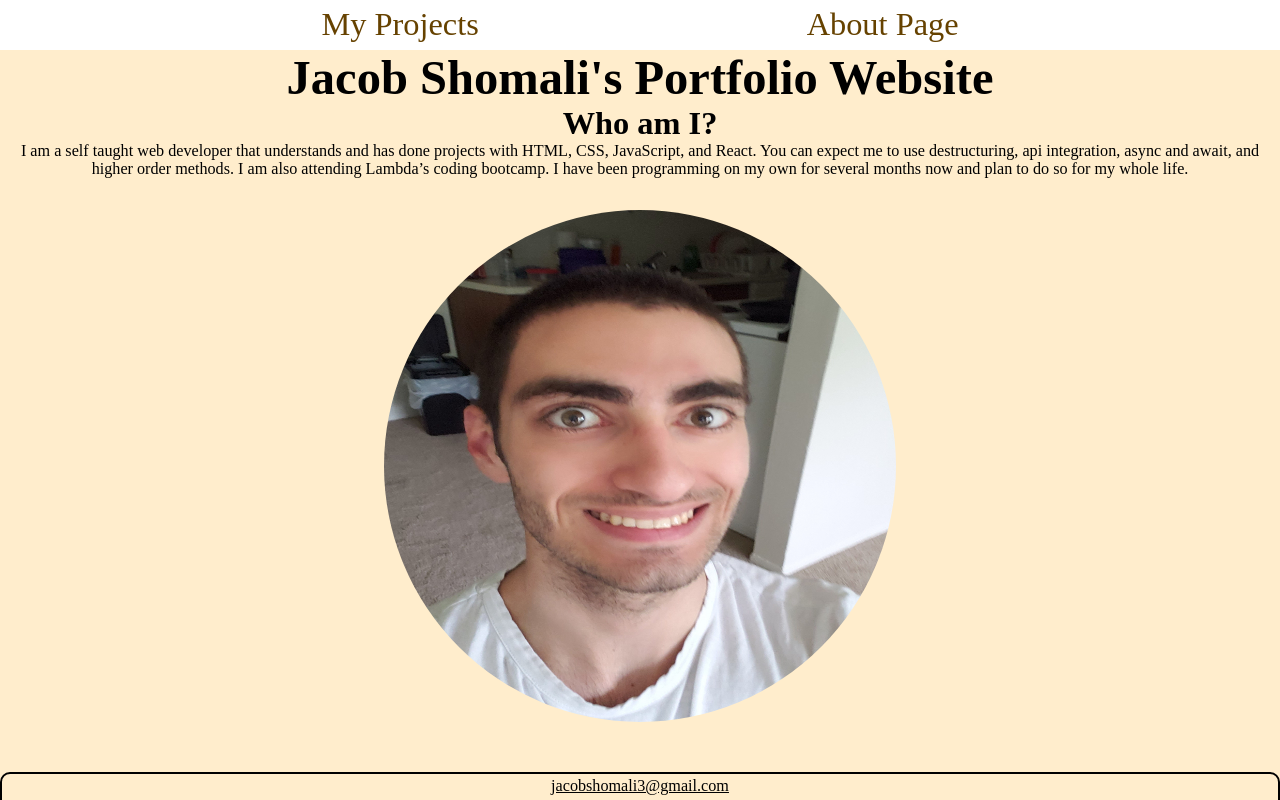
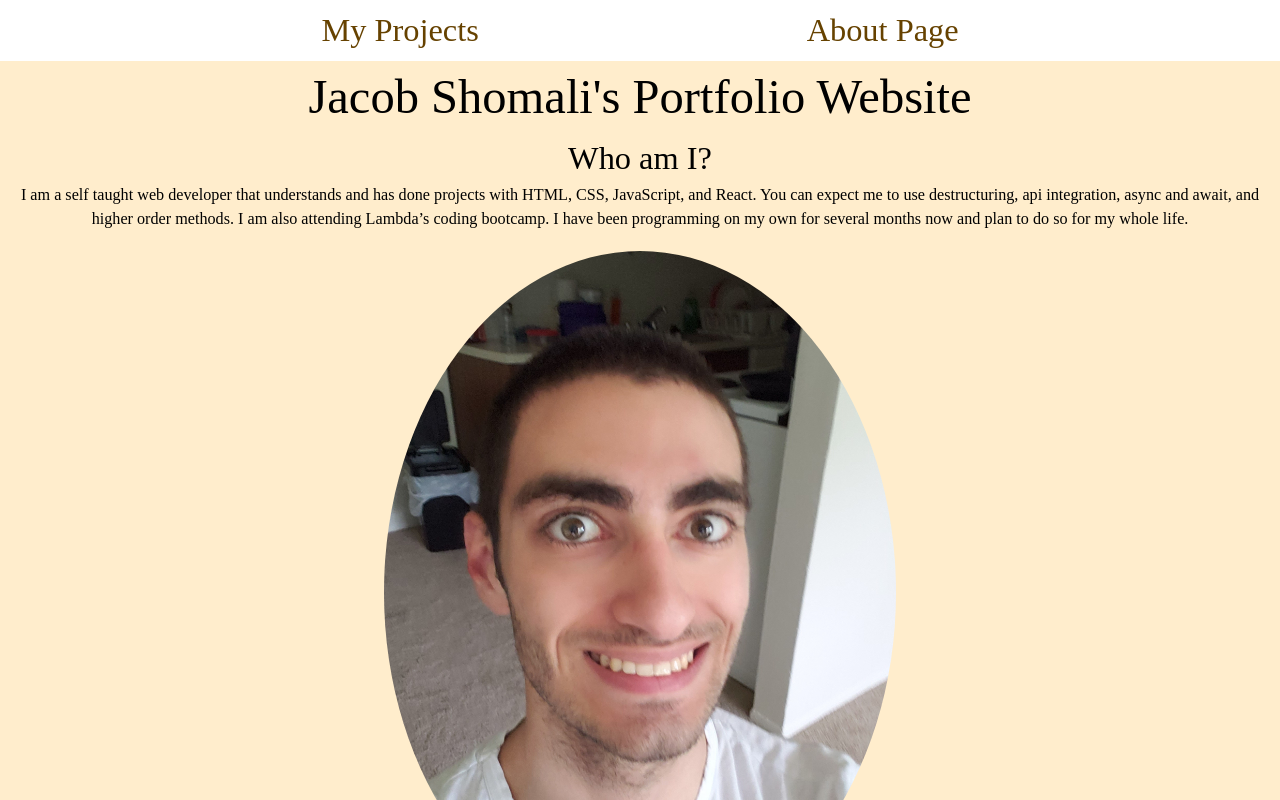
Before and after one commit to collerhatguy/portfolio-react, a React (Create React App) app: page / in a window 1280 px wide. Shown: the top 800 px of the page. Built offline with nearby package versions, Linux system fonts and the light colour scheme; the HTML template or start-up script is replaced by a standard one.

Commit message:
fixed accessibilty issues

```diff
--- a/src/style/App.css
+++ b/src/style/App.css
@@ -1,3 +1,49 @@
+html, body, div, span, applet, object, iframe,
+h1, h2, h3, h4, h5, h6, p, blockquote, pre,
+a, abbr, acronym, address, big, cite, code,
+del, dfn, em, img, ins, kbd, q, s, samp,
+small, strike, strong, sub, sup, tt, var,
+b, u, i, center,
+dl, dt, dd, ol, ul, li,
+fieldset, form, label, legend,
+table, caption, tbody, tfoot, thead, tr, th, td,
+article, aside, canvas, details, embed,
+figure, figcaption, footer, header, hgroup,
+menu, nav, output, ruby, section, summary,
+time, mark, audio, video {
+  margin: 0;
+  padding: 0;
+  border: 0;
+  font-size: 100%;
+  font: inherit;
+  vertical-align: baseline;
+}
+
+/* HTML5 display-role reset for older browsers */
+article, aside, details, figcaption, figure,
+footer, header, hgroup, menu, nav, section {
+  display: block;
+}
+
+ol, ul {
+  list-style: none;
+}
+
+blockquote, q {
+  quotes: none;
+}
+
+blockquote:before, blockquote:after,
+q:before, q:after {
+  content: '';
+  content: none;
+}
+
+table {
+  border-collapse: collapse;
+  border-spacing: 0;
+}
+
 * {
   margin: 0;
   padding: 0;
@@ -5,6 +51,15 @@
   -webkit-box-sizing: border-box;
           box-sizing: border-box;
   max-width: 100%;
+}
+
+html {
+  font-size: 62.5%;
+}
+
+body {
+  font-size: 1.8rem;
+  line-height: 1.5;
 }
 
 .project-list {
@@ -15,7 +70,7 @@
   grid-auto-rows: minmax(25vw, auto);
   -ms-grid-columns: (1fr)[2];
       grid-template-columns: repeat(2, 1fr);
-  gap: .4em;
+  gap: .4rem;
 }
 
 .main-project {
@@ -42,28 +97,28 @@
 }
 
 .project-name {
-  font-size: 32.36px;
+  font-size: 3.236rem;
   color: #664200;
 }
 
 .project-live-server, .project-repository {
-  font-size: 16.18px;
+  font-size: 1.618rem;
 }
 
 .btn {
-  font-size: 16.18px;
+  font-size: 1.618rem;
   width: -webkit-min-content;
   width: -moz-min-content;
   width: min-content;
-  padding: 10px;
-  margin: 10px;
+  padding: 2rem;
+  margin: 2rem;
   border: solid 3px #ffa600;
   text-decoration: none;
   -webkit-transition-duration: 300ms;
           transition-duration: 300ms;
   background-color: white;
   color: #664200;
-  padding: .2em;
+  padding: .2rem;
 }
 
 .btn:hover {
@@ -91,20 +146,20 @@
 }
 
 h1 {
-  font-size: 48.54px;
+  font-size: 4.854rem;
 }
 
 h2 {
-  font-size: 32.36px;
+  font-size: 3.236rem;
 }
 
 h3 {
-  font-size: 32.36px;
+  font-size: 3.236rem;
   margin: .1em 0;
 }
 
 p {
-  font-size: 16.18px;
+  font-size: 1.618rem;
 }
 
 nav {
@@ -119,18 +174,18 @@
 }
 
 nav .link {
-  font-size: 32.36px;
+  font-size: 3.236rem;
   padding: .2em;
 }
 
 a, .link {
-  font-size: 16.18px;
+  font-size: 1.618rem;
   text-decoration: none;
   -webkit-transition-duration: 300ms;
           transition-duration: 300ms;
   background-color: white;
   color: #664200;
-  padding: .2em;
+  padding: .2rem;
 }
 
 a:hover, .link:hover {
@@ -201,8 +256,7 @@
 }
 
 #about-page .face-picture-container {
-  width: 40vw;
-  height: 40vw;
+  width: 40%;
   margin: 2rem auto 0;
 }
 
@@ -236,7 +290,7 @@
 
 @media only screen and (min-width: 240px) and (max-width: 720px) {
   .project-list {
-    width: 100vw;
+    width: 100%;
     display: -webkit-box;
     display: -ms-flexbox;
     display: flex;
@@ -254,14 +308,14 @@
         flex-wrap: wrap;
   }
   header {
-    font-size: 32.36px;
+    font-size: 3.236rem;
   }
   .project {
     width: -webkit-max-content;
     width: -moz-max-content;
     width: max-content;
-    padding: 10px;
-    margin: 10px;
+    padding: 1rem;
+    margin: 1rem;
   }
   .btn {
     display: none;
--- a/src/style/App.scss
+++ b/src/style/App.scss
@@ -10,13 +10,8 @@
 // 8. media queries
 
 // 1. default stats
-* {
-    margin: 0;
-    padding: 0;
-    text-align: center;
-    box-sizing: border-box;
-    max-width: 100%;
-}
+@import "./reset";
+
 // 2. variables
 @import "./variables";
 
@@ -34,7 +29,7 @@
     transition-duration: 300ms;
     background-color: $secondary-color;
     color: $tertiary-color-300;
-    padding: .2em;
+    padding: .2rem;
     &:hover {
         background-color: $tertiary-color-300;
         color: $secondary-color;
@@ -61,8 +56,7 @@
 #about-page {
     animation: project-page 300ms ease-in-out forwards;
     .face-picture-container {
-        width: 40vw;
-        height: 40vw;
+        width: 40%;
         margin: 2rem auto 0;
     }
     img {
@@ -85,7 +79,7 @@
 // 8. media queries
 @media only screen and (min-width: 240px) and (max-width: 720px) {
     .project-list {
-        width: 100vw;
+        width: 100%;
         display: flex;
         justify-content: center;
         align-items: center;
@@ -97,8 +91,8 @@
     }
     .project {
         width: max-content;
-        padding: 10px;
-        margin: 10px;
+        padding: 1rem;
+        margin: 1rem;
     }
     .btn {
         display: none;
--- a/src/style/_classes.scss
+++ b/src/style/_classes.scss
@@ -5,7 +5,7 @@
     grid-template-rows: 40vw;
     grid-auto-rows: minmax(25vw, auto);
     grid-template-columns: repeat(2, 1fr);
-    gap: .4em;
+    gap: .4rem;
 }
 .main-project {
     grid-area: 1 / span 2;
@@ -28,8 +28,8 @@
 .btn {
     @include font-size(1);
     width: min-content;
-    padding: 10px;
-    margin: 10px;
+    padding: 2rem;
+    margin: 2rem;
     border: solid 3px $tertiary-color-200;
     @include button();
 }
--- /dev/null
+++ b/src/style/_reset.scss
@@ -0,0 +1,54 @@
+html, body, div, span, applet, object, iframe,
+h1, h2, h3, h4, h5, h6, p, blockquote, pre,
+a, abbr, acronym, address, big, cite, code,
+del, dfn, em, img, ins, kbd, q, s, samp,
+small, strike, strong, sub, sup, tt, var,
+b, u, i, center,
+dl, dt, dd, ol, ul, li,
+fieldset, form, label, legend,
+table, caption, tbody, tfoot, thead, tr, th, td,
+article, aside, canvas, details, embed,
+figure, figcaption, footer, header, hgroup,
+menu, nav, output, ruby, section, summary,
+time, mark, audio, video {
+	margin: 0;
+	padding: 0;
+	border: 0;
+	font-size: 100%;
+	font: inherit;
+	vertical-align: baseline;
+}
+/* HTML5 display-role reset for older browsers */
+article, aside, details, figcaption, figure,
+footer, header, hgroup, menu, nav, section {
+	display: block;
+}
+ol, ul {
+	list-style: none;
+}
+blockquote, q {
+	quotes: none;
+}
+blockquote:before, blockquote:after,
+q:before, q:after {
+	content: '';
+	content: none;
+}
+table {
+	border-collapse: collapse;
+	border-spacing: 0;
+}
+* {
+    margin: 0;
+    padding: 0;
+    text-align: center;
+    box-sizing: border-box;
+    max-width: 100%;
+}
+html {
+    font-size: 62.5%;
+}
+body {
+    font-size: 1.8rem;
+    line-height: 1.5;
+}
--- a/src/style/_variables.scss
+++ b/src/style/_variables.scss
@@ -6,5 +6,5 @@
 $tertiary-color-200: hsl(39, 100%, 50%);
 $tertiary-color-300: hsl(39, 100%, 20%);
 $tertiary-color-350: hsl(39, 100%, 10%);
-$base-font-size: 10px;
+$base-font-size: 1rem;
 $golden-ratio: 1.618;
```
Also changed, not shown: 1 other file (tests, documents, lock files or other folders).
